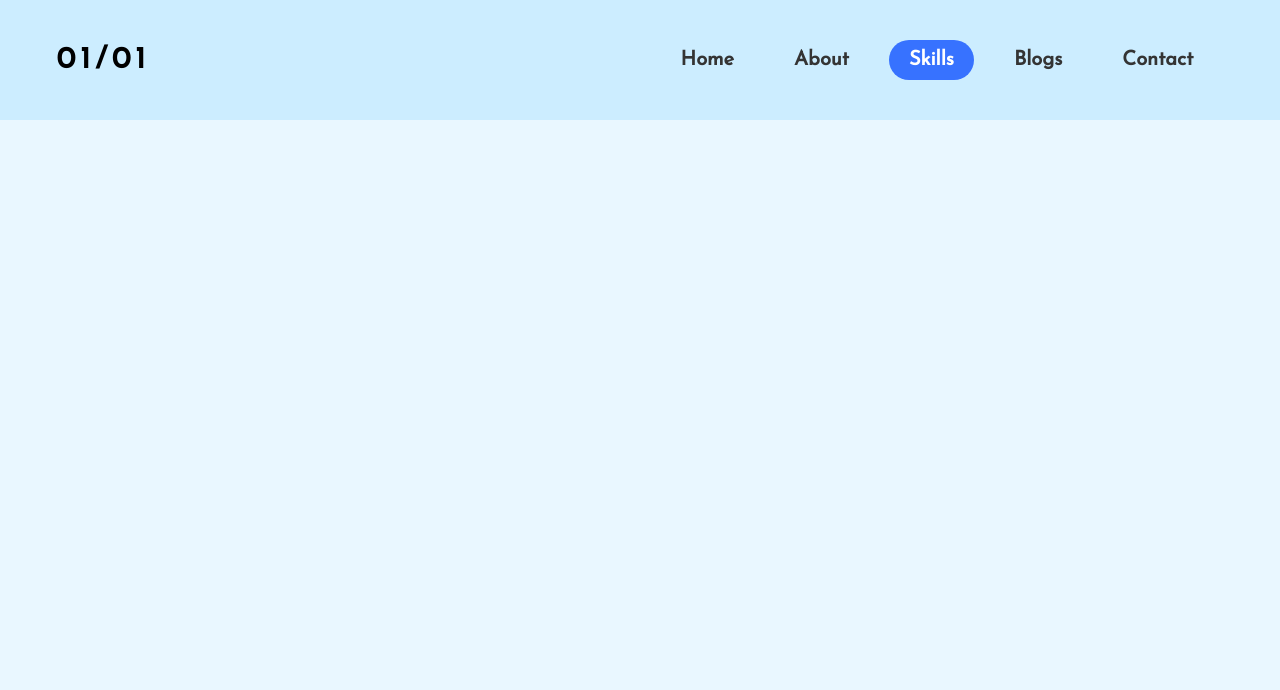
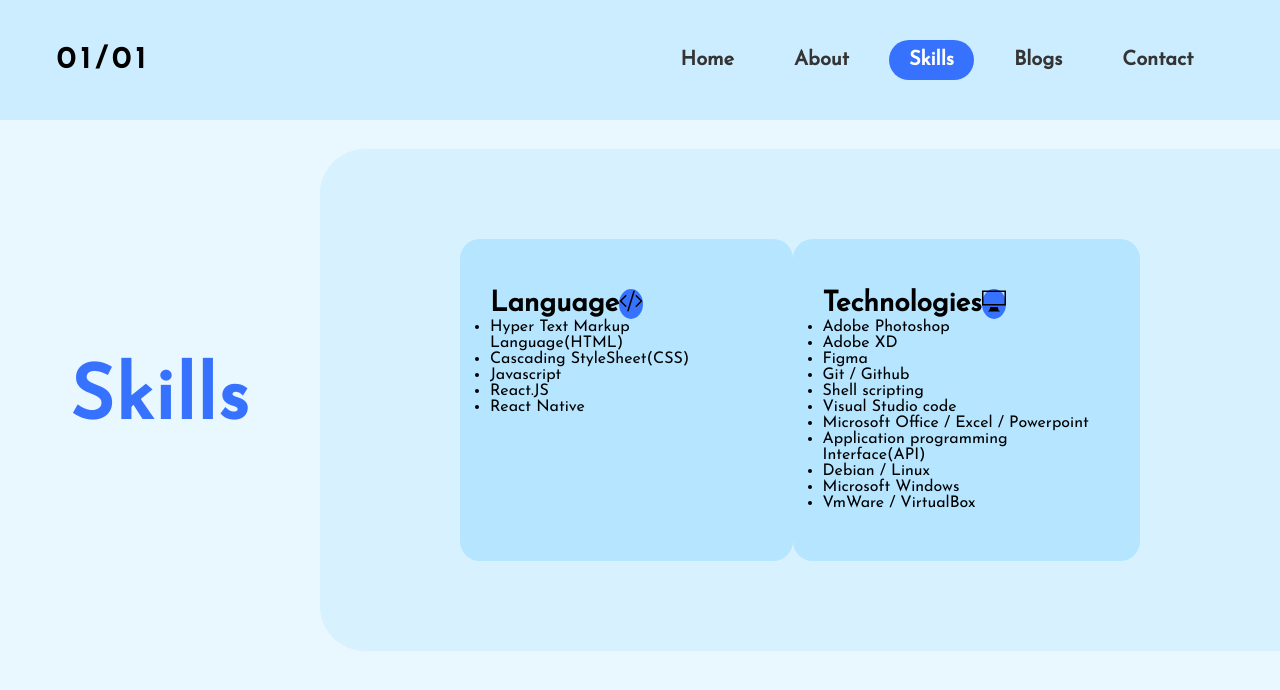
Before and after one commit to wantedbear007/home, a React (Create React App) app: page /skills in a window 1280 px wide. Shown: the top 690 px of the page. Built offline with nearby package versions, Linux system fonts and the light colour scheme.

Commit message:
Created skills page basic structure.

```diff
--- a/src/pages/About/About.css
+++ b/src/pages/About/About.css
@@ -19,7 +19,7 @@
   background-color: #d7f1ff;
   width: 75%;
   margin-right: 0;
-  padding: 120px 150px;
+  padding: 90px 140px;
   border-radius: 45px 0px 0px 45px;
   border-top-left-radius: 45px;
 }
--- /dev/null
+++ b/src/pages/Skills/Skills.css
@@ -0,0 +1,76 @@
+.skillsParentContainer {
+    display: flex;
+    height: 100vh;
+    align-items: center;
+    justify-content: space-around;
+    flex-wrap: wrap;
+}
+
+.titleContainer {
+    flex: 1;
+
+}
+.title {
+    font-size: 75px;
+    color: #3772ff;
+    letter-spacing: 2px;
+    text-align: center;
+}
+.detailsContainer {
+    background-color: #d7f1ff;
+    width: 75%;
+    display: flex;
+    padding: 90px 140px;
+    border-radius: 45px 0px 0px 45px;
+    border-top-left-radius: 45px;
+    flex-direction: row;
+    justify-content: space-around;
+}
+.languageContainer, .technologiesContainer {
+    display: flex;
+    flex-direction: row;
+    align-items: center;
+
+}
+.cardContainer {
+    background-color:  #B5E5FF;
+    border-radius: 20px;
+    padding: 50px 30px;
+}
+.languageTitleContainer {
+
+
+}
+.languageTitle, .technologiesTitle {
+    font-weight: 700;
+    font-size: 28px;
+}
+.languageIconContainer, .technologiesIconContainer {
+ background-color: #3772FF;
+ border-radius: 50%;
+
+}
+.languages {
+
+}
+.technologiesContainer {
+
+}
+.technologiesTitleContainer {
+
+}
+.technologiesTitle {
+
+}
+.technologiesIconContainer {
+
+}
+.technologies {
+
+}
+.listItems {
+
+}
+.icon {
+    font-weight: 700;
+}
--- a/src/pages/Skills/Skills.js
+++ b/src/pages/Skills/Skills.js
@@ -1,11 +1,100 @@
-import React from 'react'
+import React from "react";
+import "./Skills.css";
+import { BsCodeSlash } from "react-icons/bs";
+import { ImDisplay } from "react-icons/im";
 
 const Skills = () => {
-    return (
-        <div>
-            <h1>Skills page</h1>
+  return (
+    <div className="skillsParentContainer">
+      <div className="titleContainer">
+        <h1 className="title">Skills</h1>
+      </div>
+      <div className="detailsContainer">
+        <div className="cardContainer">
+          <div className="languageContainer">
+            <div className="languageTitleContainer">
+              <p className="languageTitle">Language</p>
+            </div>
+            <div className="languageIconContainer">
+              <h2 className="icon">
+                <BsCodeSlash />
+              </h2>
+            </div>
+          </div>
+          <ul className="listItems">
+            <li>
+              <p className="languages">Hyper Text Markup Language(HTML)</p>
+            </li>
+            <li>
+              <p className="languages">Cascading StyleSheet(CSS)</p>
+            </li>
+            <li>
+              <p className="languages">Javascript</p>
+            </li>
+            <li>
+              <p className="languages">React.JS</p>
+            </li>
+            <li>
+              <p className="languages">React Native</p>
+            </li>
+          </ul>
         </div>
-    )
-}
+        <div  className="cardContainer">
+          <div className="technologiesContainer">
+            <div className="technologiesTitleContainer">
+              <p className="technologiesTitle">Technologies</p>
+            </div>
+            <div>
+              <div className="technologiesIconContainer">
+                <h2 className="icon">
+                  <ImDisplay />
+                </h2>
+              </div>
+            </div>
+          </div>
+          <ul className="listItems">
+            <li>
+              <p className="technologies">Adobe Photoshop</p>
+            </li>
+            <li>
+              <p className="technologies">Adobe XD</p>
+            </li>
+            <li>
+              <p className="technologies">Figma</p>
+            </li>
+            <li>
+              <p className="technologies">Git / Github</p>
+            </li>
+            <li>
+              <p className="technologies">Shell scripting</p>
+            </li>
+            <li>
+              <p className="technologies">Visual Studio code</p>
+            </li>
+            <li>
+              <p className="technologies">
+                Microsoft Office / Excel / Powerpoint
+              </p>
+            </li>
+            <li>
+              <p className="technologies">
+                Application programming Interface(API)
+              </p>
+            </li>
+            <li>
+              <p className="technologies">Debian / Linux</p>
+            </li>
+            <li>
+              <p className="technologies">Microsoft Windows</p>
+            </li>
+            <li>
+              <p className="technologies">VmWare / VirtualBox</p>
+            </li>
+          </ul>
+        </div>
+      </div>
+    </div>
+  );
+};
 
-export default Skills
+export default Skills;
```
